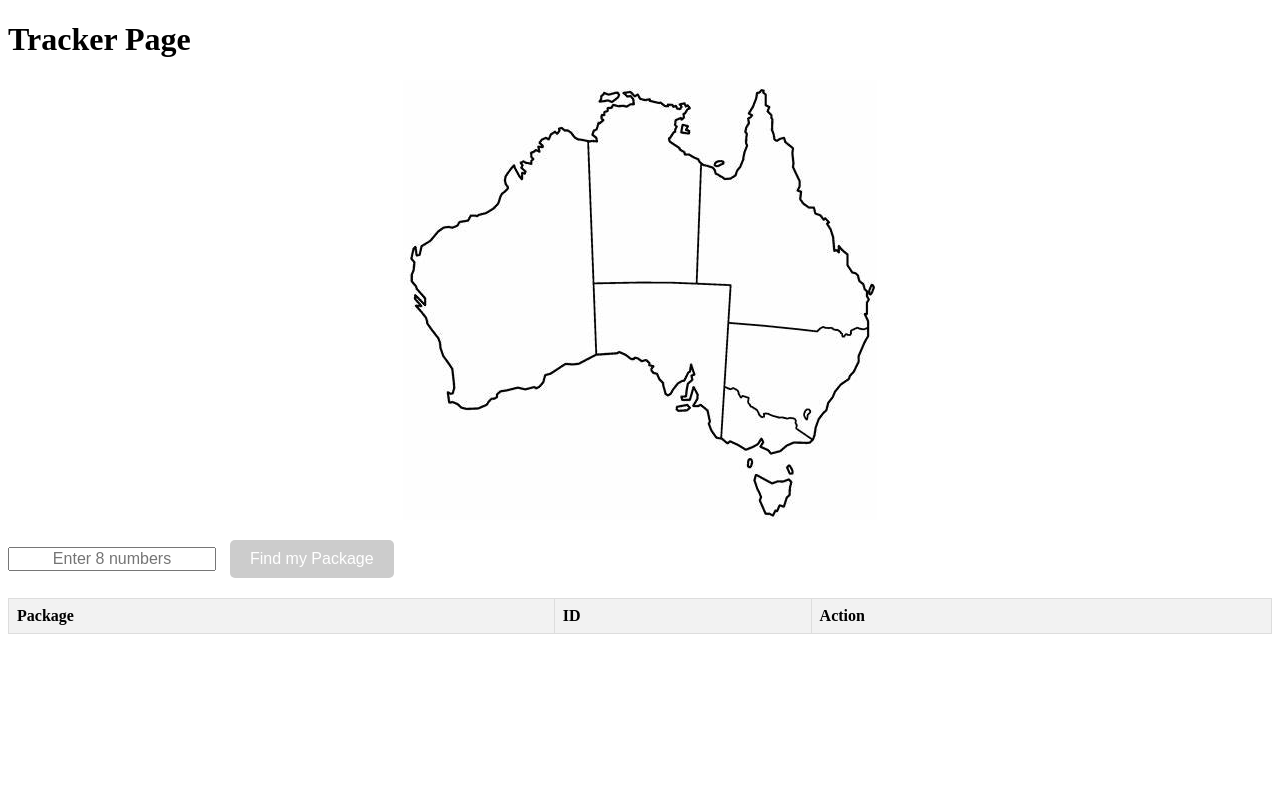
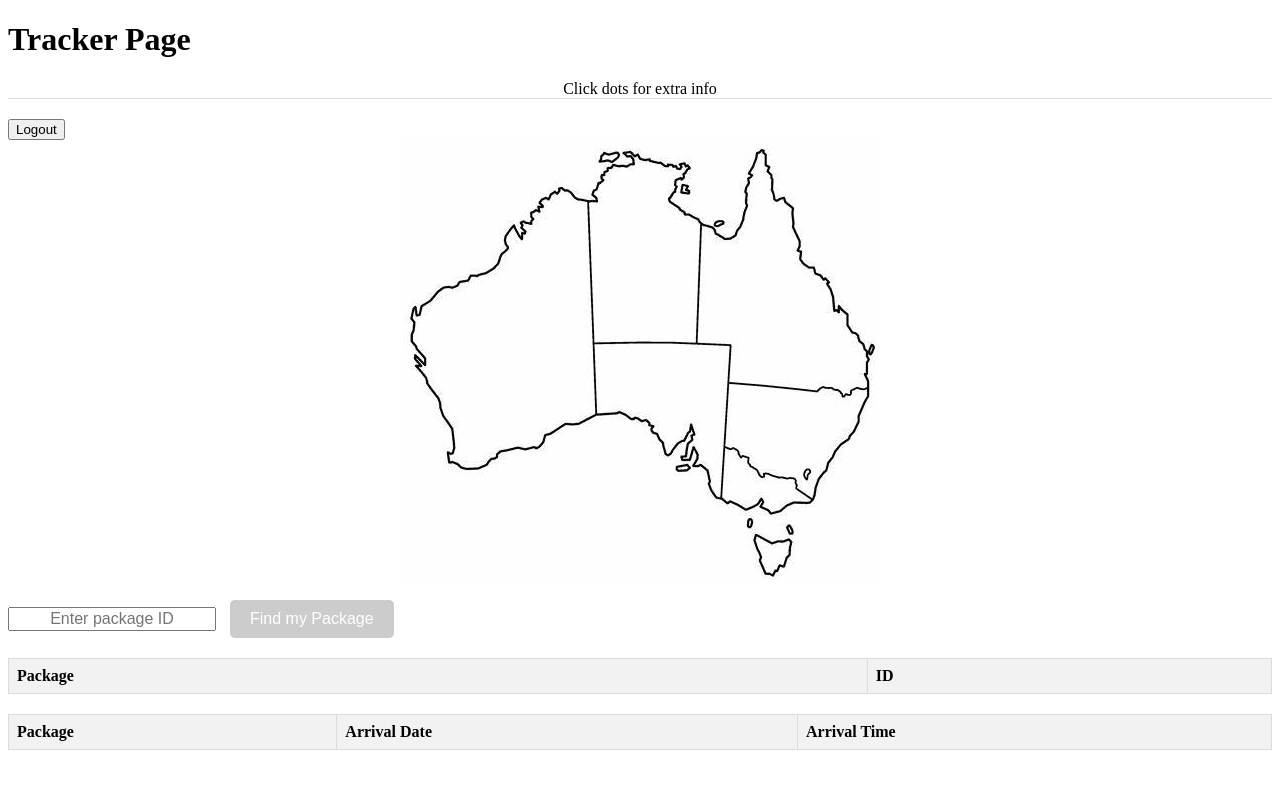
Before and after one commit to LucasFernandezz/At1, a Django app: page /tracker/ in a window 1280 px wide. Run offline with Django 5.2, Linux system fonts and the light colour scheme; lists and menus that the app fills with data are empty.

Commit message:
Final ver (1.4)

```diff
--- a/myapp/templates/tracker.html
+++ b/myapp/templates/tracker.html
@@ -22,6 +22,22 @@
             width: 10px;
             height: 10px;
             border-radius: 50%;
+            cursor: pointer;
+        }
+        /* Style for the tooltip */
+        .tooltip {
+            position: absolute;
+            background-color: #333;
+            color: white;
+            padding: 5px;
+            border-radius: 5px;
+            visibility: hidden;
+            z-index: 1;
+        }
+        /* Style for the arrival time */
+        .tooltip .arrival-time {
+            font-size: 12px;
+            margin-top: 5px;
         }
         /* Style for the input box */
         .number-input {
@@ -61,26 +77,48 @@
         .number-table th {
             background-color: #f2f2f2;
         }
-        /* Style for the delete button */
-        .delete-button {
-            background-color: #f44336;
-            color: white;
-            border: none;
-            border-radius: 5px;
-            cursor: pointer;
+        /* Style for the arrival table */
+        .arrival-table {
+            margin-top: 20px;
+            border-collapse: collapse;
+            width: 100%;
+        }
+        .arrival-table th, .arrival-table td {
+            border: 1px solid #ddd;
+            padding: 8px;
+            text-align: left;
+        }
+        .arrival-table th {
+            background-color: #f2f2f2;
+        }
+        /* Style for the additional info text */
+        .additional-info {
+            text-align: center;
+            margin-bottom: 20px;
+            border-bottom: 1px solid #ddd;
         }
     </style>
 </head>
 <body>
     <h1>Tracker Page</h1>
+    <!-- Additional info text -->
+    <div class="additional-info">
+        Click dots for extra info
+    </div>
+
+    <!-- Logout button -->
+    <form action="{% url 'logout' %}" method="post">
+        {% csrf_token %}
+        <button class="logout-button" type="submit">Logout</button>
+    </form>
 
     <!-- Image of Australia centered on the page -->
     <div class="image-container">
         <img class="australia-image" src="{% static 'australia.png' %}" alt="Australia">
     </div>
 
-    <!-- Input box for 8 numbers -->
-    <input type="text" class="number-input" maxlength="8" placeholder="Enter 8 numbers" pattern="[0-9]*" onkeypress="return isNumberKey(event)">
+    <!-- Input box for package ID -->
+    <input type="text" class="number-input" maxlength="8" placeholder="Enter package ID" pattern="[0-9]*" onkeypress="return isNumberKey(event)">
 
     <!-- Enter button -->
     <button class="enter-button" disabled>Find my Package</button>
@@ -91,11 +129,24 @@
             <tr>
                 <th>Package</th>
                 <th>ID</th>
-                <th>Action</th>
             </tr>
         </thead>
         <tbody>
             <!-- Table rows will be dynamically added here -->
+        </tbody>
+    </table>
+
+    <!-- Arrival table -->
+    <table class="arrival-table">
+        <thead>
+            <tr>
+                <th>Package</th>
+                <th>Arrival Date</th>
+                <th>Arrival Time</th>
+            </tr>
+        </thead>
+        <tbody>
+            <!-- Arrival information will be dynamically added here -->
         </tbody>
     </table>
 
@@ -104,8 +155,10 @@
             const inputBox = document.querySelector('.number-input');
             const enterButton = document.querySelector('.enter-button');
             const tableBody = document.querySelector('.number-table tbody');
+            const arrivalTableBody = document.querySelector('.arrival-table tbody');
             const imageContainer = document.querySelector('.image-container');
-            let packageCounter = 1; // Start the package counter from 1
+            let enteredIds = new Set(); // Set to store entered IDs
+            let arrivalInfoMap = new Map(); // Map to store arrival information for each dot
 
             // Function to generate a random color
             function getRandomColor() {
@@ -113,6 +166,22 @@
                 const g = Math.floor(Math.random() * 200);
                 const b = Math.floor(Math.random() * 200);
                 return `rgb(${r}, ${g}, ${b})`;
+            }
+
+            // Function to generate a random arrival time and date
+            function getRandomArrivalTime(x, y) {
+                // Calculate the distance from the center on the x-axis
+                const distanceFromCenterX = Math.abs(x - 50);
+
+                // Generate random date within a range of 30 days plus an additional day for every pixel away from the center
+                const randomDate = new Date(Date.now() + Math.floor(Math.random() * (30 + distanceFromCenterX)) * 24 * 60 * 60 * 1000);
+                const arrivalDate = randomDate.toLocaleDateString();
+
+                // Generate a random time interval within a range of 12 hours plus an additional hour for every pixel away from the center
+                const randomTime = new Date(randomDate.getTime() + Math.floor(Math.random() * (12 + distanceFromCenterX / 5)) * 60 * 60 * 1000);
+                const arrivalTime = randomTime.toLocaleTimeString();
+
+                return [arrivalDate, arrivalTime];
             }
 
             // Event listener for input change
@@ -125,15 +194,18 @@
             enterButton.addEventListener('click', function () {
                 // Check if 8 numbers are present
                 if (inputBox.value.length === 8) {
+                    const enteredId = inputBox.value;
+                    // Check if ID already exists
+                    if (!enteredIds.has(enteredId)) {
+                        // Add ID to set
+                        enteredIds.add(enteredId);
                         // Generate random coordinates within the image bounds
                         const x = Math.random() * 100; // Adjust this according to the image width
                         const y = Math.random() * 100; // Adjust this according to the image height
 
                         // Create red dot element with a unique identifier
-                    const dotId = `dot-${packageCounter}`;
                         const redDot = document.createElement('div');
                         redDot.classList.add('red-dot');
-                    redDot.id = dotId;
                         redDot.style.left = `${x}%`;
                         redDot.style.top = `${y}%`;
                         redDot.style.backgroundColor = getRandomColor();
@@ -141,25 +213,31 @@
                         // Append red dot element to the image container
                         imageContainer.appendChild(redDot);
 
+                        // Add event listener to show popup on click
+                        redDot.addEventListener('click', function (event) {
+                            if (!arrivalInfoMap.has(redDot)) {
+                                const arrivalInfo = getRandomArrivalTime(x, y);
+                                arrivalInfoMap.set(redDot, arrivalInfo);
+                                const newRow = arrivalTableBody.insertRow();
+                                const packageCell = newRow.insertCell(0);
+                                const dateCell = newRow.insertCell(1);
+                                const timeCell = newRow.insertCell(2);
+                                packageCell.textContent = enteredIds.size; // Package number based on total entered IDs
+                                dateCell.textContent = arrivalInfo[0];
+                                timeCell.textContent = arrivalInfo[1];
+                            }
+                        });
+
                         // Add a row to the table
                         const newRow = tableBody.insertRow();
                         const packageCell = newRow.insertCell(0);
                         const idCell = newRow.insertCell(1);
-                    const deleteCell = newRow.insertCell(2);
-                    packageCell.textContent = packageCounter++;
-                    idCell.textContent = inputBox.value;
-                    deleteCell.innerHTML = '<button class="delete-button">Delete</button>';
+                        packageCell.textContent = enteredIds.size; // Package number based on total entered IDs
+                        idCell.textContent = enteredId;
+                    } else {
+                        // Alert user if ID already exists
+                        alert('ID already exists!');
                     }
-            });
-
-            // Event listener for Delete button click
-            tableBody.addEventListener('click', function (event) {
-                if (event.target.classList.contains('delete-button')) {
-                    const row = event.target.closest('tr');
-                    const dotId = `dot-${row.cells[0].textContent}`;
-                    const dotToRemove = document.getElementById(dotId);
-                    dotToRemove.remove();
-                    row.remove();
                 }
             });
         });
```
Also changed, not shown: static/script.js (renamed from myproject/static/script.js, +27 -0 lines), static/styles.css (added, +16 -0 lines), db.sqlite3, static/australia.png (renamed from myproject/static/australia.png). Lines whose indentation alone changed are shown as unchanged.
